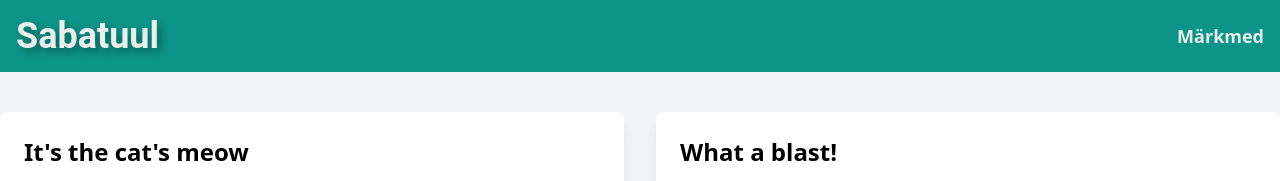
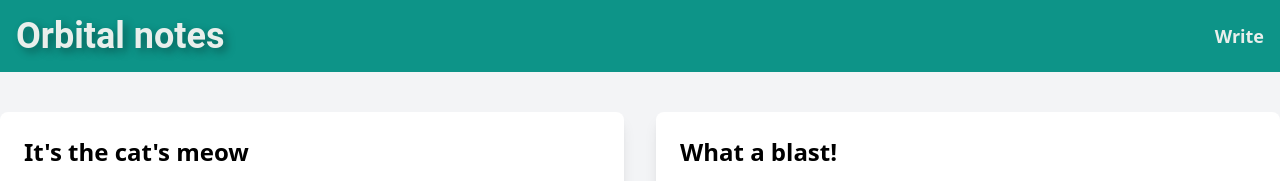
Before and after one commit to TarmoKouhkna/Sabatuul, a website: page index.html in a window 1280 px wide. Shown: the top 181 px of the page. Drawn offline with Linux system fonts and the light colour scheme.

Commit message:
Update index.html

```diff
--- a/index.html
+++ b/index.html
@@ -11,8 +11,8 @@
     <!-- Navbar -->
     <nav class="bg-customTeal p-4 text-customWhite">
         <div class="container mx-auto flex justify-between items-center">
-            <h1 class="text-4xl font-roboto font-bold text-shadow-xl">Sabatuul</h1>
-            <a href="about.html" class="text-lg font-semibold hover:underline">Märkmed</a>
+            <h1 class="text-4xl font-roboto font-bold text-shadow-xl">Orbital notes</h1>
+            <a href="about.html" class="text-lg font-semibold hover:underline">Write</a>
         </div>
     </nav>
 
```
